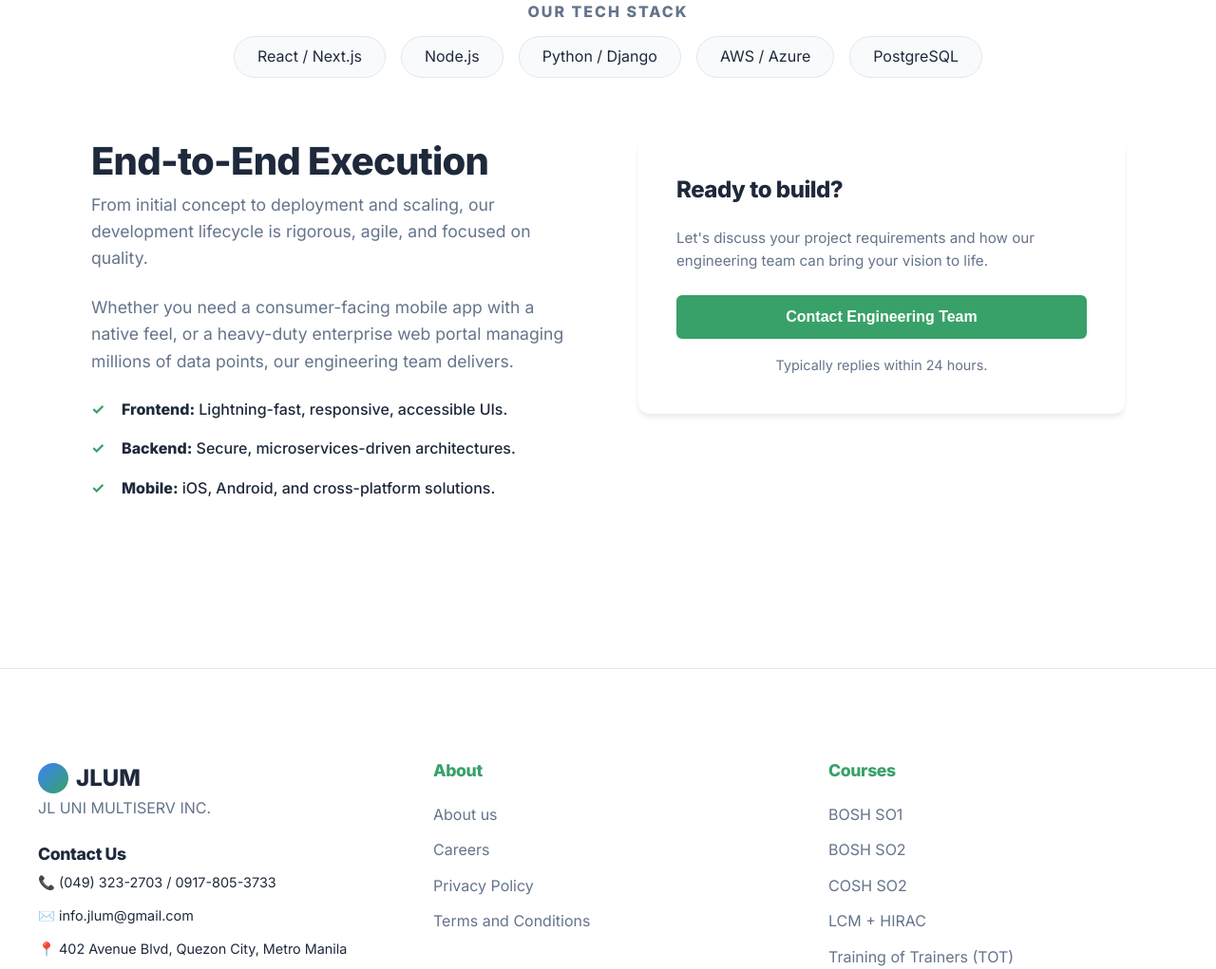
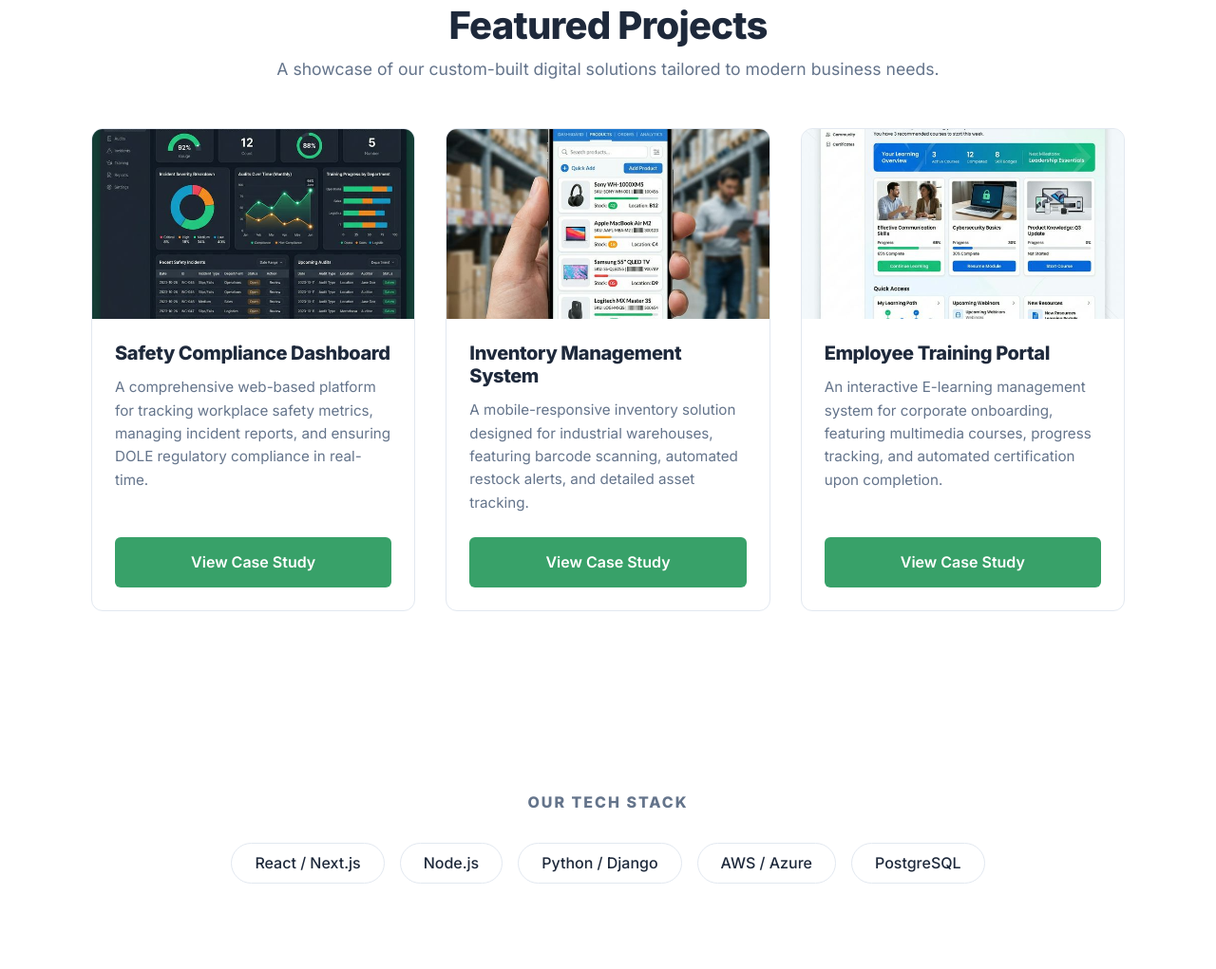
Before and after one commit to cndrz/JLUM, a plain HTML site: page software.html in a window 1280 px wide. Shown: the part 490-1511 px from the top of the page at 95% size. Drawn offline with Linux system fonts and the light colour scheme.

Commit message:
feat: Introduce a 'Featured Projects' section to the software page with new project images and apply minor formatting adjustments to the events page.

```diff
--- a/software.html
+++ b/software.html
@@ -49,39 +49,72 @@
         </header>
 
         <main class="page-main">
+            <!-- Featured Projects Section -->
             <section class="section">
                 <div class="container">
-                    <!-- Tech Stack Tags Design -->
-                    <div style="text-align: center; margin-bottom: 4rem;">
-                        <h3 style="margin-bottom: 1rem; color: var(--text-secondary); font-size: 1rem; text-transform: uppercase; letter-spacing: 2px;">Our Tech Stack</h3>
-                        <div style="display: flex; gap: 1rem; justify-content: center; flex-wrap: wrap;">
-                            <span style="padding: 0.5rem 1.5rem; background: var(--bg-secondary); border: 1px solid var(--border-color); border-radius: 50px;">React / Next.js</span>
-                            <span style="padding: 0.5rem 1.5rem; background: var(--bg-secondary); border: 1px solid var(--border-color); border-radius: 50px;">Node.js</span>
-                            <span style="padding: 0.5rem 1.5rem; background: var(--bg-secondary); border: 1px solid var(--border-color); border-radius: 50px;">Python / Django</span>
-                            <span style="padding: 0.5rem 1.5rem; background: var(--bg-secondary); border: 1px solid var(--border-color); border-radius: 50px;">AWS / Azure</span>
-                            <span style="padding: 0.5rem 1.5rem; background: var(--bg-secondary); border: 1px solid var(--border-color); border-radius: 50px;">PostgreSQL</span>
+                    <div class="section-header">
+                        <h2 class="section-title">Featured Projects</h2>
+                        <p class="section-subtitle">A showcase of our custom-built digital solutions tailored to modern business needs.</p>
+                    </div>
+
+                    <div class="cards-grid">
+                        <!-- Project 1 -->
+                        <div class="card">
+                            <div class="card-image" style="background-image: url('safety_dashboard.png'); background-size: cover; background-position: center;"></div>
+                            <div class="card-content">
+                                <h3 class="card-title">Safety Compliance Dashboard</h3>
+                                <p class="card-desc">A comprehensive web-based platform for tracking workplace safety metrics, managing incident reports, and ensuring DOLE regulatory compliance in real-time.</p>
+                                <a href="#" class="btn btn-primary" style="width: 100%;">View Case Study</a>
+                            </div>
+                        </div>
+
+                        <!-- Project 2 -->
+                        <div class="card">
+                            <div class="card-image" style="background-image: url('inventory_system.png'); background-size: cover; background-position: center;"></div>
+                            <div class="card-content">
+                                <h3 class="card-title">Inventory Management System</h3>
+                                <p class="card-desc">A mobile-responsive inventory solution designed for industrial warehouses, featuring barcode scanning, automated restock alerts, and detailed asset tracking.</p>
+                                <a href="#" class="btn btn-primary" style="width: 100%;">View Case Study</a>
+                            </div>
+                        </div>
+
+                        <!-- Project 3 -->
+                        <div class="card">
+                            <div class="card-image" style="background-image: url('training_portal.png'); background-size: cover; background-position: center;"></div>
+                            <div class="card-content">
+                                <h3 class="card-title">Employee Training Portal</h3>
+                                <p class="card-desc">An interactive E-learning management system for corporate onboarding, featuring multimedia courses, progress tracking, and automated certification upon completion.</p>
+                                <a href="#" class="btn btn-primary" style="width: 100%;">View Case Study</a>
+                            </div>
                         </div>
                     </div>
+                </div>
+            </section>
 
-                    <div style="display: grid; grid-template-columns: 1fr 1fr; gap: 4rem; align-items: start;">
-                        <div>
-                            <h2 class="section-title" style="text-align: left;">End-to-End Execution</h2>
-                            <p class="section-subtitle" style="text-align: left; margin-bottom: 1.5rem;">From initial concept to deployment and scaling, our development lifecycle is rigorous, agile, and focused on quality.</p>
-                            <p class="section-subtitle" style="text-align: left;">Whether you need a consumer-facing mobile app with a native feel, or a heavy-duty enterprise web portal managing millions of data points, our engineering team delivers.</p>
+            <!-- Tech Stack Section -->
+            <section class="section bg-secondary" style="border-radius: var(--border-radius); padding: 4rem 2rem; margin: 2rem 0;">
+                <div class="container">
+                    <div style="text-align: center;">
+                        <h3 style="margin-bottom: 2rem; color: var(--text-secondary); font-size: 1rem; text-transform: uppercase; letter-spacing: 2px;">Our Tech Stack</h3>
+                        <div style="display: flex; gap: 1rem; justify-content: center; flex-wrap: wrap;">
+                            <span style="padding: 0.5rem 1.5rem; background: #ffffff; border: 1px solid var(--border-color); border-radius: 50px; font-weight: 500;">React / Next.js</span>
+                            <span style="padding: 0.5rem 1.5rem; background: #ffffff; border: 1px solid var(--border-color); border-radius: 50px; font-weight: 500;">Node.js</span>
+                            <span style="padding: 0.5rem 1.5rem; background: #ffffff; border: 1px solid var(--border-color); border-radius: 50px; font-weight: 500;">Python / Django</span>
+                            <span style="padding: 0.5rem 1.5rem; background: #ffffff; border: 1px solid var(--border-color); border-radius: 50px; font-weight: 500;">AWS / Azure</span>
+                            <span style="padding: 0.5rem 1.5rem; background: #ffffff; border: 1px solid var(--border-color); border-radius: 50px; font-weight: 500;">PostgreSQL</span>
+                        </div>
+                    </div>
+                </div>
+            </section>
 
-                            <ul class="form-list">
-                                <li><strong>Frontend:</strong> Lightning-fast, responsive, accessible UIs.</li>
-                                <li><strong>Backend:</strong> Secure, microservices-driven architectures.</li>
-                                <li><strong>Mobile:</strong> iOS, Android, and cross-platform solutions.</li>
-                            </ul>
-                        </div>
-
-                        <div class="contact-form">
-                            <h3 class="card-title">Ready to build?</h3>
-                            <p class="card-desc" style="margin-bottom: 1.5rem;">Let's discuss your project requirements and how our engineering team can bring your vision to life.</p>
-                            <button class="btn btn-primary" style="width: 100%;">Contact Engineering Team</button>
-                            <p style="text-align: center; margin-top: 1rem; font-size: 0.9rem; color: var(--text-secondary);">Typically replies within 24 hours.</p>
-                        </div>
+            <!-- Final CTA Section -->
+            <section class="section">
+                <div class="container">
+                    <div class="contact-form" style="max-width: 800px; margin: 0 auto; text-align: center;">
+                        <h2 class="section-title">Ready to Start Your Project?</h2>
+                        <p class="section-subtitle" style="margin-bottom: 2rem;">Let's discuss how our engineering team can build your next digital solution. We turn complex requirements into elegant reality.</p>
+                        <a href="contact.html" class="btn btn-primary" style="padding: 1rem 3rem;">Contact Engineering Team</a>
+                        <p style="margin-top: 1rem; font-size: 0.9rem; color: var(--text-secondary);">Response time typically under 24 hours.</p>
                     </div>
                 </div>
             </section>
```
Also changed, not shown: events.html (+21 -8 lines), inventory_system.png (added), safety_dashboard.png (added), training_portal.png (added).
